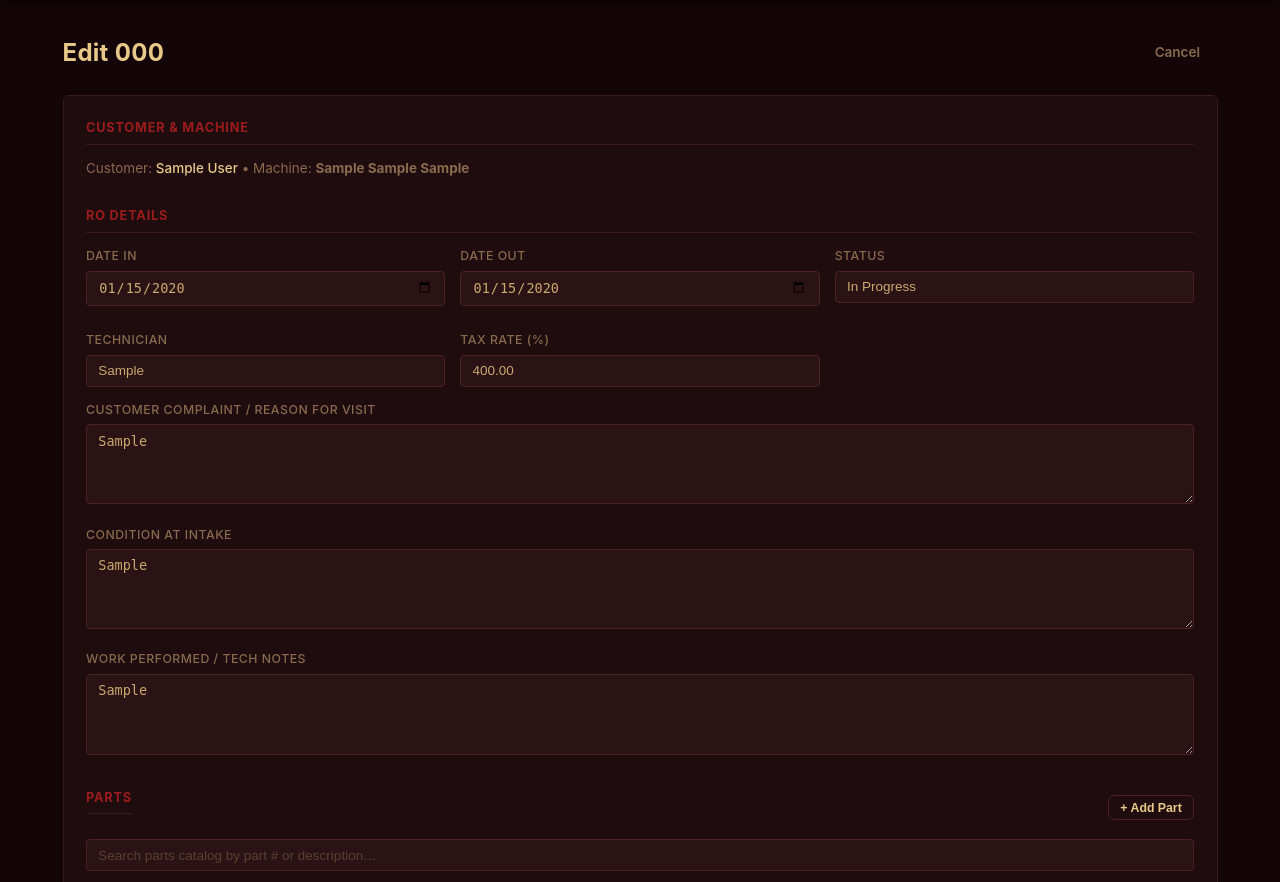
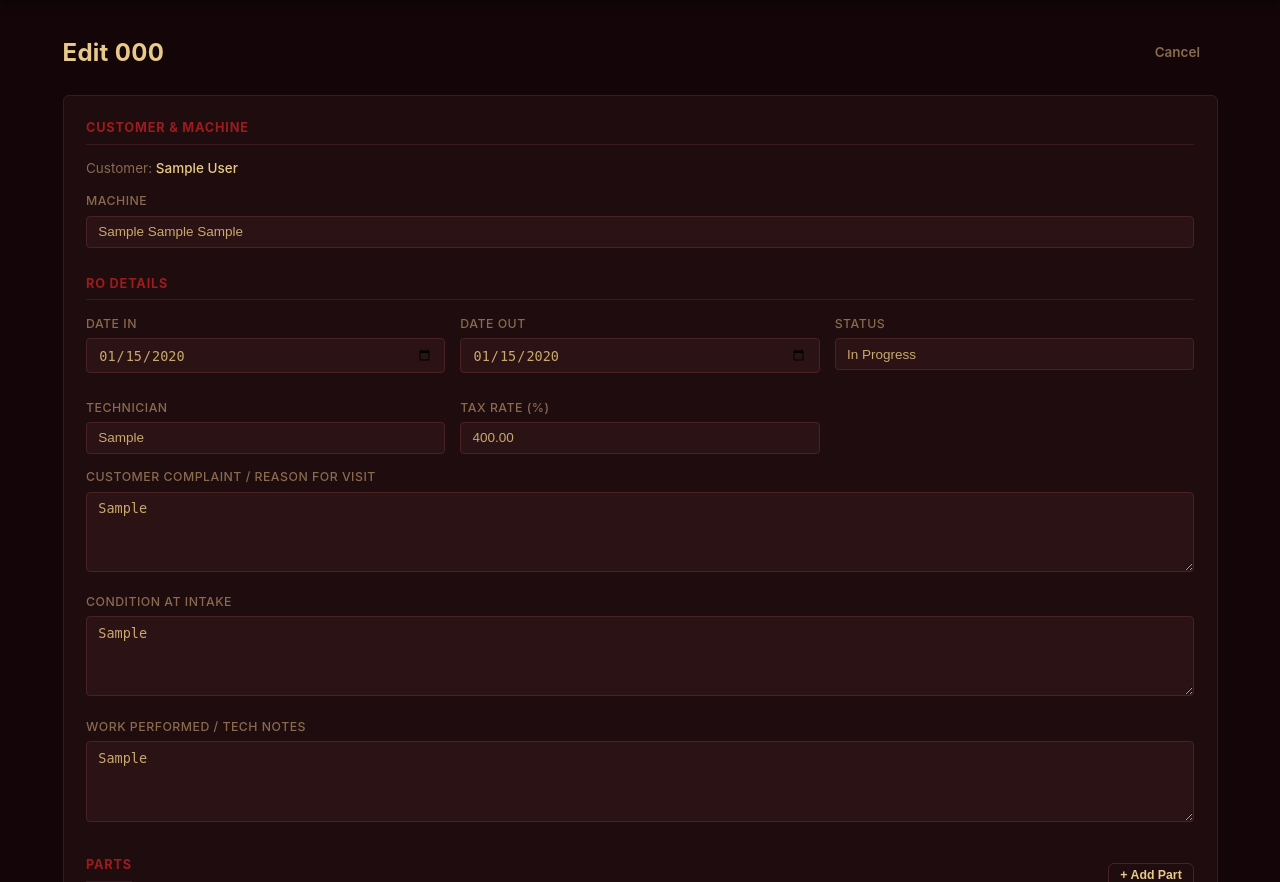
Before and after one commit to brthurr/red-dirt-utv-crm, a Flask app: page /ro/1/edit in a window 1280 px wide. Shown: the part 56-938 px from the top of the page. Run offline with Flask 3, Linux system fonts and the light colour scheme; a user stored in the database is signed in; tables that the repository leaves empty hold one stand-in row (values such as "Sample post").

Commit message:
Allow machine to be changed when editing an existing RO
Previously the machine was locked as a hidden field on edit,
making it impossible to link a machine added after RO creation.
Now shows the full machine dropdown populated from the customer's
machines on both new and edit forms.

https://claude.ai/code/session_01X5PaShLmPXQ1kguKUQbHss

```diff
--- a/app/templates/repair_orders/form.html
+++ b/app/templates/repair_orders/form.html
@@ -51,9 +51,16 @@
     {% else %}
     <p class="context-label">
       Customer: <strong><a href="{{ url_for('customers.view_customer', customer_id=ro.customer.id) }}" class="link-accent">{{ ro.customer.name }}</a></strong>
-      {% if ro.machine %} &bull; Machine: <strong>{{ ro.machine.display_name }}</strong>{% endif %}
     </p>
-    <input type="hidden" name="machine_id" value="{{ ro.machine_id or '' }}" />
+    <div class="form-group">
+      <label class="form-label" for="machine_id">Machine</label>
+      <select id="machine_id" name="machine_id" class="form-input form-select">
+        <option value="">— No Machine —</option>
+        {% for m in machines %}
+        <option value="{{ m.id }}" {% if machine and m.id == machine.id %}selected{% endif %}>{{ m.display_name }}</option>
+        {% endfor %}
+      </select>
+    </div>
     {% endif %}
   </div>
 
```
